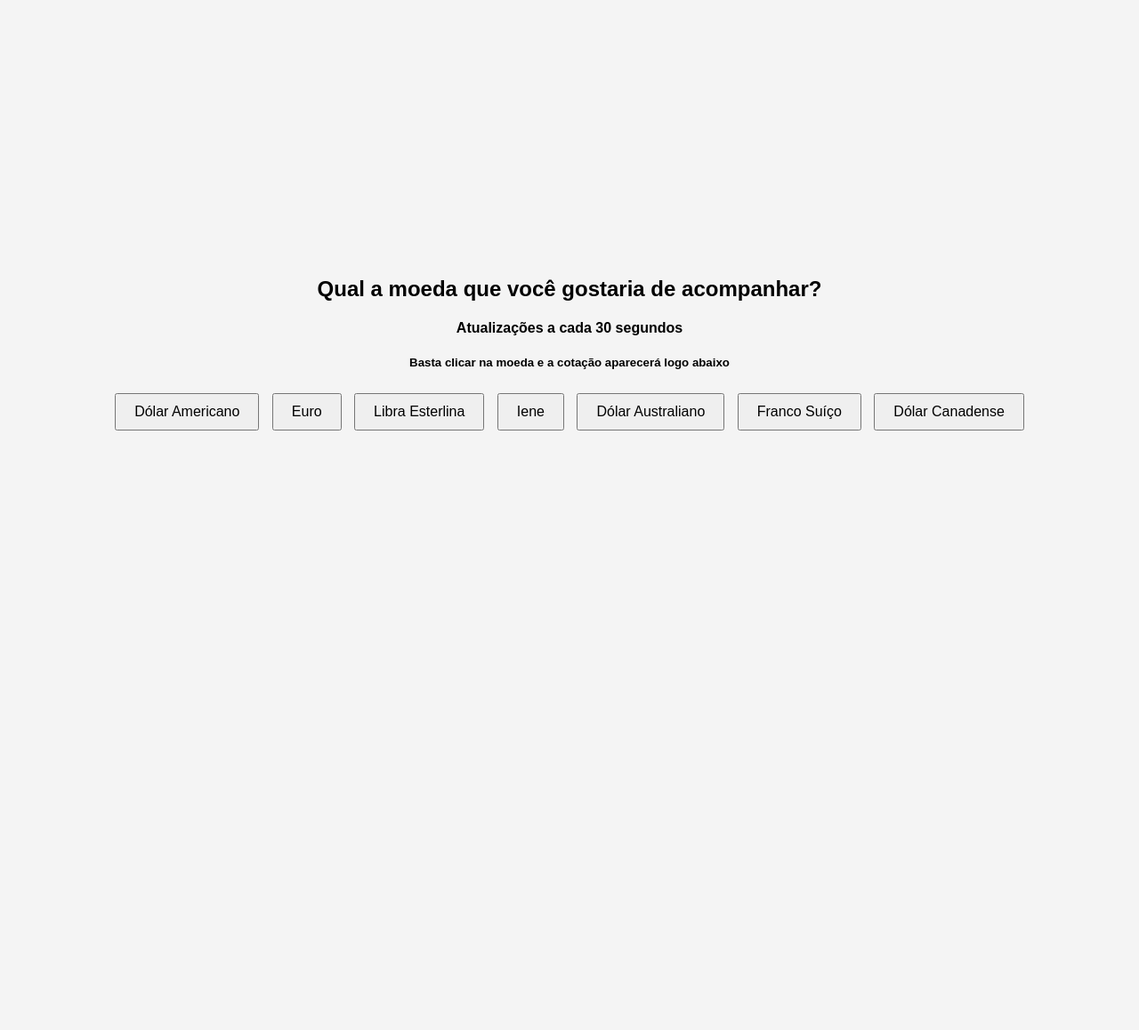
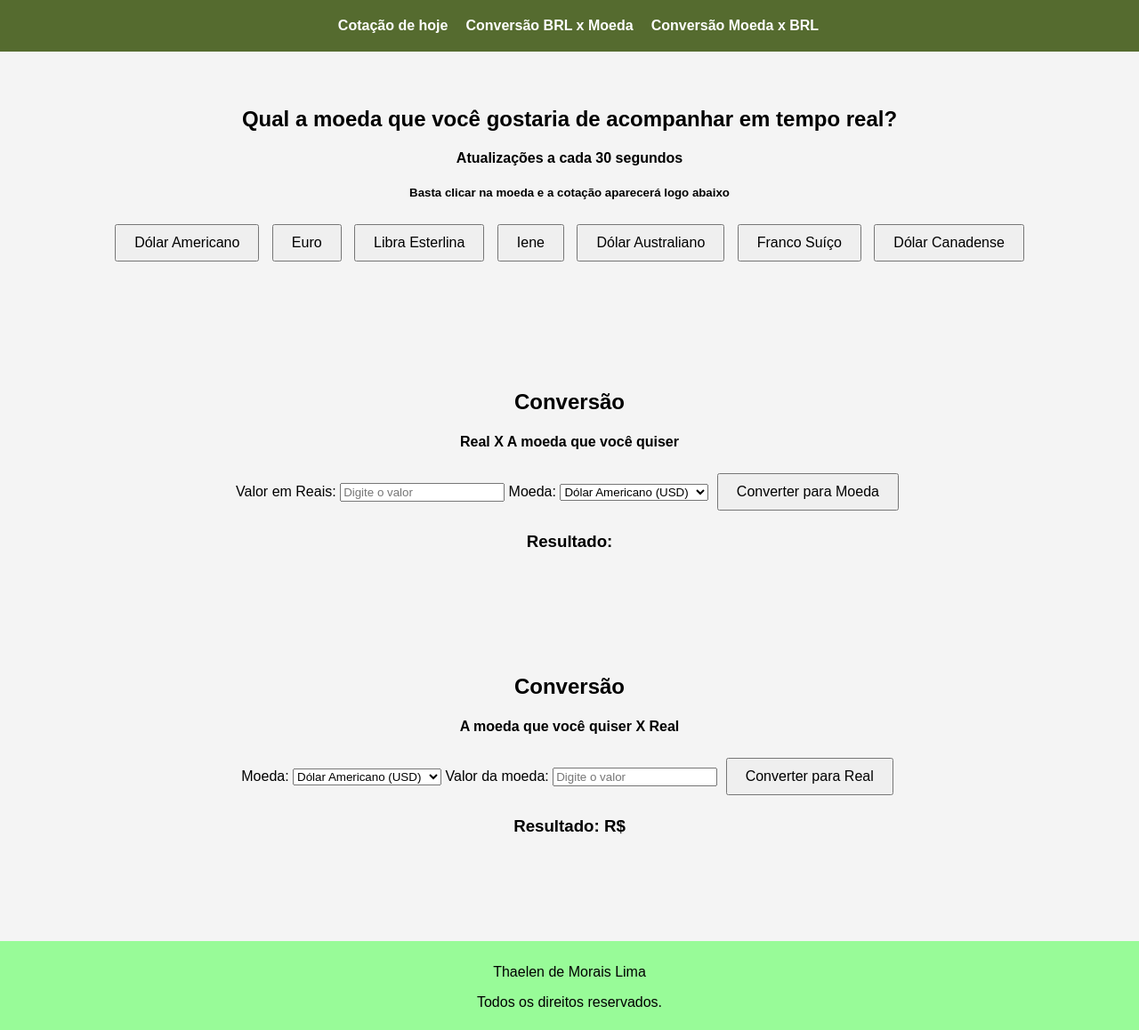
Before and after one commit to thaemorais/Site-cotacoes, a plain HTML site: page index.html in a window 1280 px wide. Shown: the whole page at 89% size. Before the commit the page ends 800 px from the top, so only its background shows below. Drawn offline with Linux system fonts and the light colour scheme.

Commit message:
Alterações e finalização

```diff
--- a/index.html
+++ b/index.html
@@ -4,12 +4,19 @@
 		<meta charset="UTF-8" />
 		<meta name="viewport" content="width=device-width, initial-scale=1.0" />
 		<title>Cotação de hoje</title>
-        <link rel="stylesheet" href="style.css">
+		<link rel="stylesheet" href="style.css" />
 	</head>
 	<body>
+		<nav id="navbar">
+			<ul>
+				<li><a href="#section1">Cotação de hoje</a></li>
+				<li><a href="#section2">Conversão BRL x Moeda</a></li>
+				<li><a href="#section3">Conversão Moeda x BRL</a></li>
+			</ul>
+		</nav>
 		<main>
 			<section id="section1">
-                <h2>Qual a moeda que você gostaria de acompanhar?</h2>
+				<h2>Qual a moeda que você gostaria de acompanhar em tempo real?</h2>
 				<h4>Atualizações a cada 30 segundos</h4>
 				<h5>Basta clicar na moeda e a cotação aparecerá logo abaixo</h5>
 				<button onclick="consultarCotacao('USD')">Dólar Americano</button>
@@ -20,9 +27,67 @@
 				<button onclick="consultarCotacao('CHF')">Franco Suíço</button>
 				<button onclick="consultarCotacao('CAD')">Dólar Canadense</button>
 
-                <div id="resultado"></div>
+				<div id="resultadoCotacao"></div>
+			</section>
+
+			<section id="section2">
+				<h2>Conversão</h2>
+				<h4>Real X A moeda que você quiser</h4>
+				<label for="valor1">Valor em Reais:</label>
+				<input
+					type="number"
+					id="valor1"
+					placeholder="Digite o valor"
+					step="any"
+				/>
+
+				<label for="moeda1">Moeda:</label>
+				<select id="moeda1">
+					<option value="USD">Dólar Americano (USD)</option>
+					<option value="EUR">Euro (EUR)</option>
+					<option value="GBP">Libra Esterlina (GBP)</option>
+					<option value="JPY">Iene (JPY)</option>
+					<option value="AUD">Dólar Australiano (AUD)</option>
+					<option value="CHF">Franco Suíço (CHF)</option>
+					<option value="CAD">Dólar Canadense (CAD)</option>
+				</select>
+
+				<button id="converter" onclick="converterMoeda()">Converter para Moeda</button>
+
+				<h3>Resultado: <span id="resultadoConversao"></span></h3>
+			</section>
+
+			<section id="section3">
+				<h2>Conversão</h2>
+				<h4>A moeda que você quiser X Real</h4>
+				<label for="moeda2">Moeda:</label>
+				<select id="moeda2">
+					<option value="USD">Dólar Americano (USD)</option>
+					<option value="EUR">Euro (EUR)</option>
+					<option value="GBP">Libra Esterlina (GBP)</option>
+					<option value="JPY">Iene (JPY)</option>
+					<option value="AUD">Dólar Australiano (AUD)</option>
+					<option value="CHF">Franco Suíço (CHF)</option>
+					<option value="CAD">Dólar Canadense (CAD)</option>
+				</select>
+
+				<label for="valor2">Valor da moeda:</label>
+				<input
+					type="number"
+					id="valor2"
+					placeholder="Digite o valor"
+					step="any"
+				/>
+				<button id="converter" onclick="converterMoeda2()">Converter para Real</button>
+
+				<h3>Resultado: R$<span id="resultadoConversao2"></span></h3>
 			</section>
 		</main>
+
+		<footer id="footer">
+			<p>Thaelen de Morais Lima</p>
+			<p>Todos os direitos reservados.</p>
+		</footer>
 
 		<script src="script.js"></script>
 	</body>
--- a/script.js
+++ b/script.js
@@ -6,14 +6,72 @@ async function consultarCotacao(moeda) {
 		const data = await response.json();
 
 		const cotacao = data.rates[moeda];
-        const resultadoElement = document.getElementById("resultado");
+		const resultadoElement = document.getElementById("resultadoCotacao");
 
 		resultadoElement.innerHTML =
 			"<br>1 Real (BRL) = " + cotacao.toFixed(2) + " " + moeda;
 
-        resultadoElement.innerHTML += "<br><br>1 " + moeda + " = " + (1 / cotacao).toFixed(2) + " Real (BRL)";
-
+		resultadoElement.innerHTML +=
+			"<br><br>1 " + moeda + " = " + (1 / cotacao).toFixed(2) + " Real (BRL)";
 	} catch (error) {
 		console.error("Erro ao obter cotação: ", error);
 	}
 }
+
+function converterMoeda() {
+	var valor = parseFloat(document.getElementById("valor1").value);
+	var moedaSelecionada = document.getElementById("moeda1").value;
+
+	var apiUrl = "https://open.er-api.com/v6/latest/" + moedaSelecionada;
+
+	fetch(apiUrl)
+		.then((response) => response.json())
+		.then((data) => {
+			var taxaDeCambio = data.rates["BRL"];
+
+			if (isNaN(valor)) {
+				console.error("Valor inválido. Insira um número.");
+				document.getElementById("resultadoConversao").innerText =
+					"Valor inválido";
+				return;
+			}
+
+			var resultadoConversao = valor / taxaDeCambio;
+
+			document.getElementById("resultadoConversao").innerText = resultadoConversao.toFixed(2) + " " + moedaSelecionada;
+		})
+		.catch((error) => {
+			console.error("Erro ao obter taxas de câmbio:", error);
+			document.getElementById("resultadoConversao").innerText =
+				"Erro ao converter";
+		});
+}
+
+function converterMoeda2() {
+    var valor = parseFloat(document.getElementById("valor2").value);
+    var moedaSelecionada = document.getElementById("moeda2").value;
+
+    var apiUrl = "https://open.er-api.com/v6/latest/BRL";
+
+    fetch(apiUrl)
+        .then((response) => response.json())
+        .then((data) => {
+            var taxaDeCambio = data.rates[moedaSelecionada];
+
+            if (isNaN(valor)) {
+                console.error("Valor inválido. Insira um número.");
+                document.getElementById("resultadoConversao2").innerText =
+                    "Valor inválido";
+                return;
+            }
+
+            var resultadoConversao = valor / taxaDeCambio;
+
+            document.getElementById("resultadoConversao2").innerText = resultadoConversao.toFixed(2);
+        })
+        .catch((error) => {
+            console.error("Erro ao obter taxas de câmbio:", error);
+            document.getElementById("resultadoConversao2").innerText =
+                "Erro ao converter";
+        });
+}
--- a/style.css
+++ b/style.css
@@ -1,10 +1,7 @@
 body {
 	font-family: Arial, sans-serif;
 	margin: 0;
-	display: flex;
-	justify-content: center;
-	align-items: center;
-	height: 100vh;
+	padding: 0;
 	background-color: #f4f4f4;
     text-align: center;
 }
@@ -20,8 +17,57 @@ button {
 	cursor: pointer;
 }
 
-#resultado {
+#resultadoConversao, #resultadoCotacao {
 	margin-top: 20px;
 	font-size: 18px;
 	font-weight: bold;
 }
+
+#section2, #section1, #section3 {
+	padding-top: 100px;
+}
+
+#section3{
+	padding-bottom: 100px;
+}
+
+#footer{
+	height: 80px;
+	background-color: #98fb98;
+	padding: 10px 0px 10px;
+}
+
+#navbar, ul{
+	list-style: none;
+	margin: 0;
+	padding: 0;
+	display: flex;
+}
+
+#navbar{
+	background-color: darkolivegreen;
+	padding: 20px;
+	display: flex;
+	justify-content: center;
+	flex-direction: row;
+	align-items: flex-start;
+	width: 100%;
+	top: 0;
+	position: fixed;
+	z-index: 1000;
+}
+
+li {
+	margin-right: 20px;
+}
+
+a {
+	text-decoration: none;
+	color: white;
+	font-weight: bold;
+}
+
+button:hover,
+button:active {
+  background-color: #98fb98;
+}
```
Lines whose indentation alone changed are shown as unchanged.
